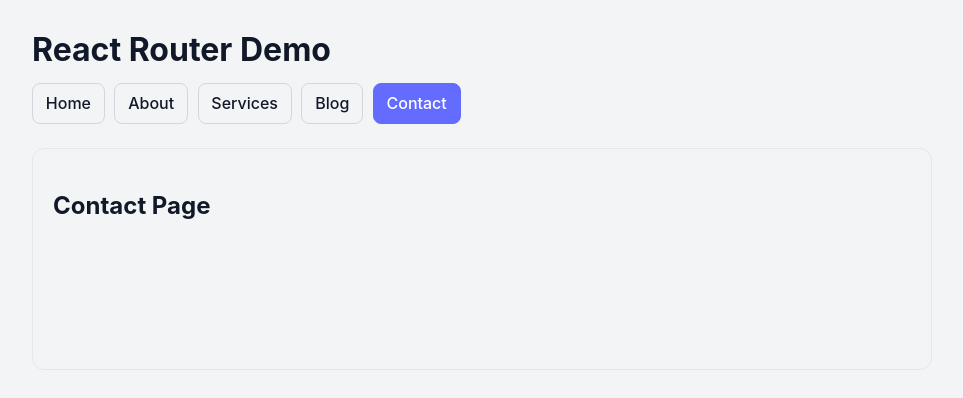
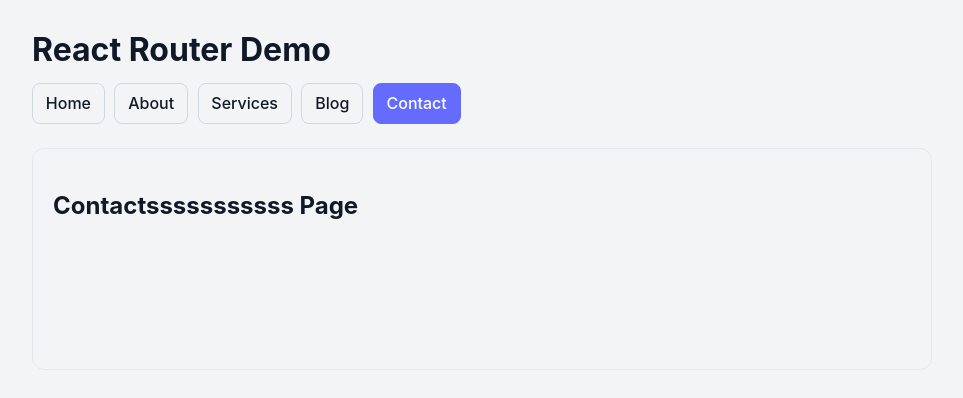
Before and after one commit to umer-jusani/testting-version-change, a React (Vite) app: page /contact in a window 1280 px wide. Shown: the top 398 px of the page, without its empty margins (158-1121 px from the left). Built offline with nearby package versions, Linux system fonts and the light colour scheme.

Commit message:
bug fixes

```diff
--- a/src/pages/ContactPage.jsx
+++ b/src/pages/ContactPage.jsx
@@ -1,5 +1,5 @@
 function ContactPage() {
-  return <h2>Contact Page</h2>
+  return <h2>Contactsssssssssss Page</h2>
 }
 
 export default ContactPage
```
